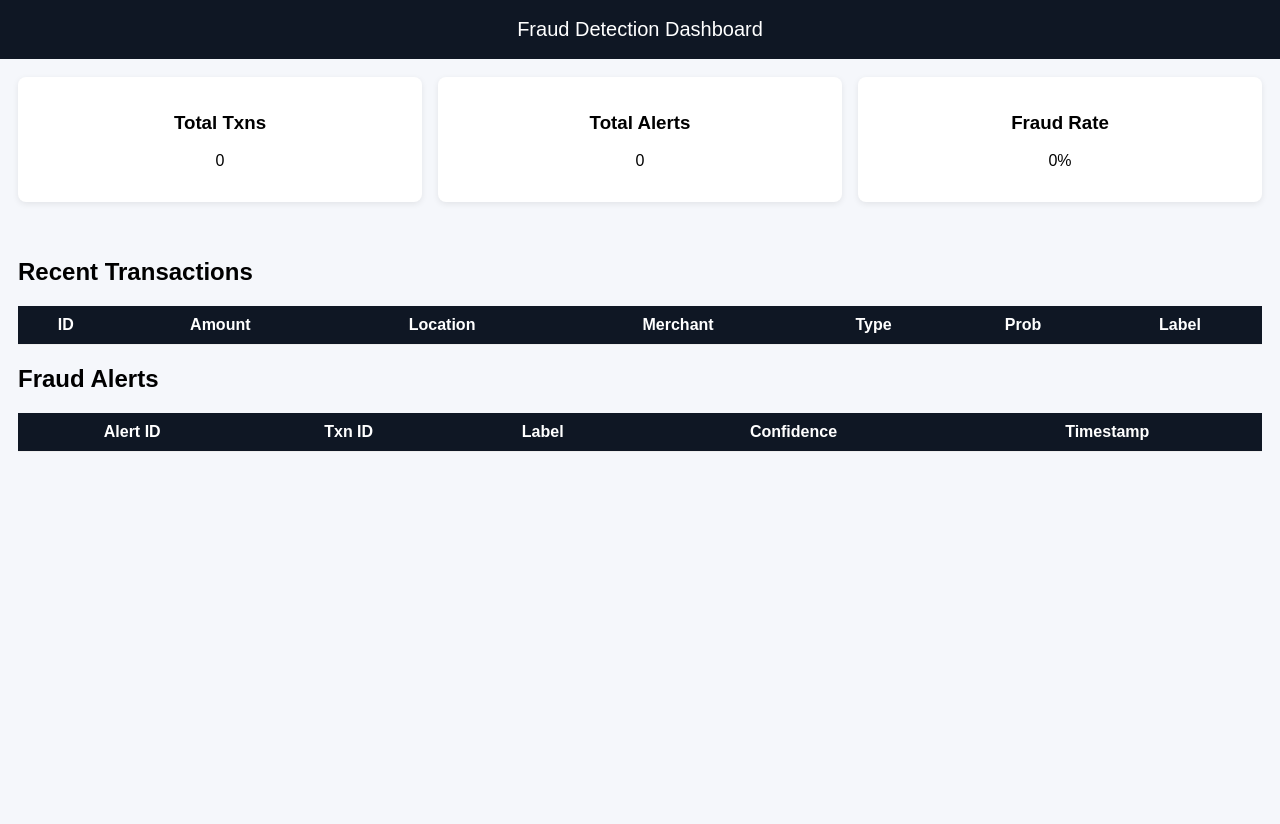
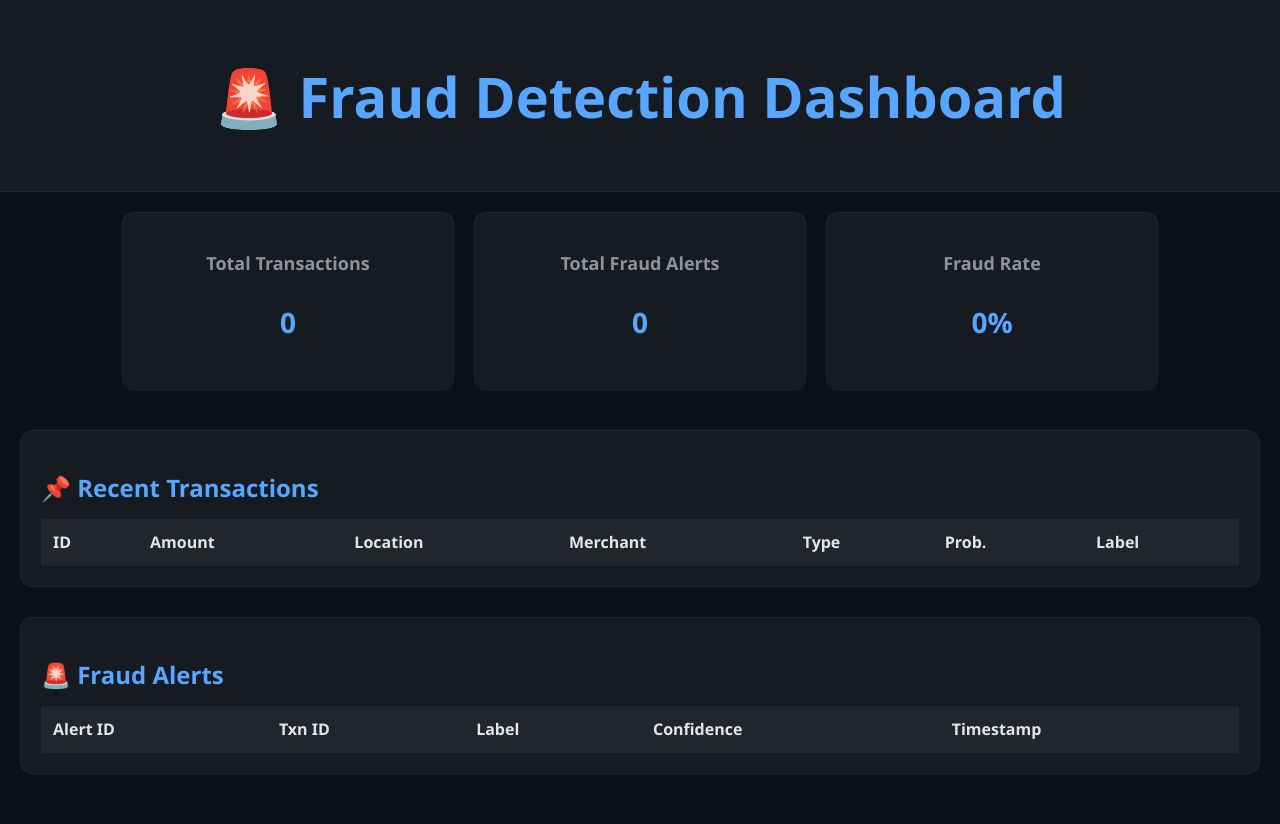
Before and after one commit to SaurabhSinha-2006/Fraud-detection-banking-system, a website: page fraud_detection_project/frontend/index.html in a window 1280 px wide. Before the commit the page ends 800 px from the top, so only its background shows below. Drawn offline with Linux system fonts and the light colour scheme; no server answers.

Commit message:
Update frontend files

```diff
--- a/fraud_detection_project/frontend/index.html
+++ b/fraud_detection_project/frontend/index.html
@@ -1,31 +1,66 @@
 <!doctype html>
-<html>
+<html lang="en">
 <head>
-  <meta charset="utf-8"/>
-  <title>Fraud Dashboard</title>
-  <link rel="stylesheet" href="style.css" />
+    <meta charset="UTF-8">
+    <title>Fraud Detection Dashboard</title>
+    <link rel="stylesheet" href="style.css">
 </head>
+
 <body>
-  <div class="header">Fraud Detection Dashboard</div>
 
-  <div class="stats-container">
-    <div class="stat-box"><h3>Total Txns</h3><p id="total-transactions">0</p></div>
-    <div class="stat-box"><h3>Total Alerts</h3><p id="total-frauds">0</p></div>
-    <div class="stat-box"><h3>Fraud Rate</h3><p id="fraud-rate">0%</p></div>
-  </div>
+    <!-- HEADER -->
+    <header class="header">
+        <h1>🚨 Fraud Detection Dashboard</h1>
+    </header>
 
-  <div class="container">
-    <h2>Recent Transactions</h2>
-    <table><thead><tr>
-      <th>ID</th><th>Amount</th><th>Location</th><th>Merchant</th><th>Type</th><th>Prob</th><th>Label</th>
-    </tr></thead><tbody id="transaction-table"></tbody></table>
+    <!-- TOP STAT CARDS -->
+    <section class="stats-container">
+        <div class="stat-card">
+            <h3>Total Transactions</h3>
+            <p id="total-transactions">0</p>
+        </div>
 
-    <h2>Fraud Alerts</h2>
-    <table><thead><tr>
-      <th>Alert ID</th><th>Txn ID</th><th>Label</th><th>Confidence</th><th>Timestamp</th>
-    </tr></thead><tbody id="alert-table"></tbody></table>
-  </div>
+        <div class="stat-card">
+            <h3>Total Fraud Alerts</h3>
+            <p id="total-frauds">0</p>
+        </div>
 
-  <script src="dashboard.js"></script>
+        <div class="stat-card">
+            <h3>Fraud Rate</h3>
+            <p id="fraud-rate">0%</p>
+        </div>
+    </section>
+
+    <!-- MAIN CONTENT -->
+    <div class="content-area">
+
+        <div class="table-card">
+            <h2>📌 Recent Transactions</h2>
+            <table>
+                <thead>
+                    <tr>
+                        <th>ID</th><th>Amount</th><th>Location</th><th>Merchant</th>
+                        <th>Type</th><th>Prob.</th><th>Label</th>
+                    </tr>
+                </thead>
+                <tbody id="transaction-table"></tbody>
+            </table>
+        </div>
+
+        <div class="table-card">
+            <h2>🚨 Fraud Alerts</h2>
+            <table>
+                <thead>
+                    <tr>
+                        <th>Alert ID</th><th>Txn ID</th><th>Label</th><th>Confidence</th><th>Timestamp</th>
+                    </tr>
+                </thead>
+                <tbody id="alert-table"></tbody>
+            </table>
+        </div>
+
+    </div>
+
+    <script src="dashboard.js"></script>
 </body>
 </html>
--- a/fraud_detection_project/frontend/style.css
+++ b/fraud_detection_project/frontend/style.css
@@ -1,9 +1,103 @@
-body { margin:0; font-family:Arial, sans-serif; background:#f5f7fb; }
-.header { background:#0f1724; color:#fff; padding:18px; text-align:center; font-size:20px; }
-.stats-container { display:flex; gap:16px; padding:18px; }
-.stat-box { flex:1; background:#fff; padding:16px; border-radius:8px; box-shadow:0 2px 6px rgba(0,0,0,0.08); text-align:center;}
-.container { padding:18px; }
-table { width:100%; border-collapse:collapse; background:#fff; margin-bottom:20px; }
-th, td { padding:10px; border-bottom:1px solid #eee; }
-th { background:#0f1724; color:#fff; }
-.form { padding:18px; background:#fff; margin:18px; border-radius:8px; box-shadow:0 2px 6px rgba(0,0,0,0.06);}
+/* GLOBAL */
+body {
+    margin: 0;
+    font-family: "Segoe UI", sans-serif;
+    background: #0d1117;
+    color: #e5e5e5;
+}
+
+/* HEADER */
+.header {
+    background: #161b22;
+    padding: 20px;
+    text-align: center;
+    font-size: 28px;
+    font-weight: bold;
+    color: #58a6ff;
+    border-bottom: 1px solid #21262d;
+}
+
+/* STAT CARDS */
+.stats-container {
+    margin: 20px;
+    display: flex;
+    justify-content: center;
+    gap: 20px;
+}
+
+.stat-card {
+    background: #161b22;
+    padding: 20px 40px;
+    border-radius: 12px;
+    text-align: center;
+    border: 1px solid #21262d;
+    width: 250px;
+    transition: 0.3s;
+}
+
+.stat-card:hover {
+    transform: translateY(-5px);
+    background: #1c2128;
+}
+
+.stat-card h3 {
+    margin-bottom: 10px;
+    font-size: 18px;
+    color: #8b949e;
+}
+
+.stat-card p {
+    font-size: 28px;
+    font-weight: bold;
+    color: #58a6ff;
+}
+
+/* CONTENT AREA */
+.content-area {
+    padding: 20px;
+}
+
+/* TABLE CARDS */
+.table-card {
+    background: #161b22;
+    border-radius: 12px;
+    padding: 20px;
+    margin-bottom: 30px;
+    border: 1px solid #21262d;
+}
+
+.table-card h2 {
+    margin-bottom: 15px;
+    color: #58a6ff;
+}
+
+/* TABLE */
+table {
+    width: 100%;
+    border-collapse: collapse;
+}
+
+table thead {
+    background: #21262d;
+}
+
+table th, table td {
+    padding: 12px;
+    text-align: left;
+    border-bottom: 1px solid #21262d;
+}
+
+table tr:hover {
+    background: #1c2229;
+}
+
+/* LABEL COLORS */
+.label-legit {
+    color: #2ecc71;
+    font-weight: bold;
+}
+
+.label-fraud {
+    color: #ff4d4d;
+    font-weight: bold;
+}
```
Also changed, not shown: fraud_detection_project/frontend/transaction.html (+153 -16 lines).
